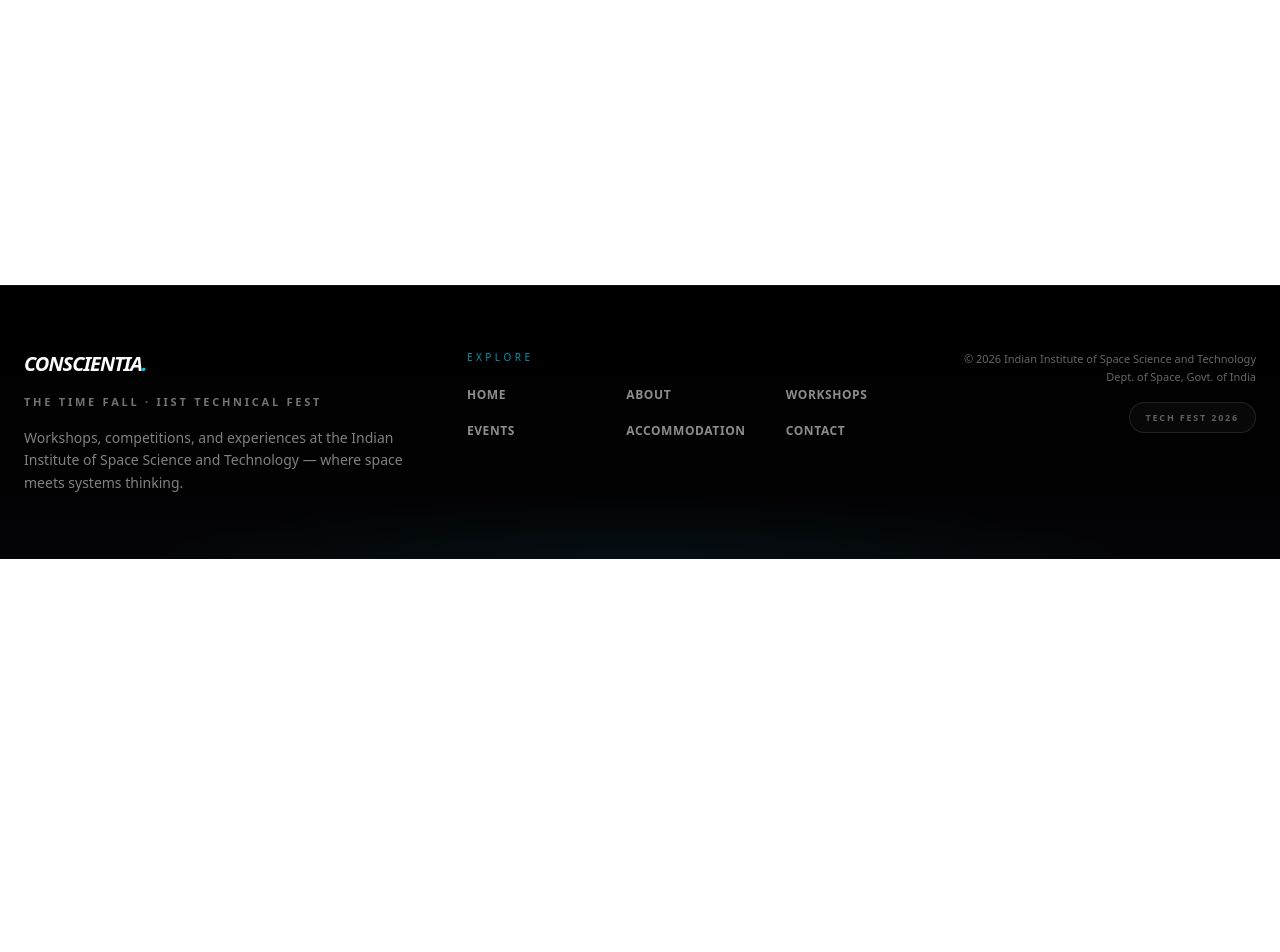
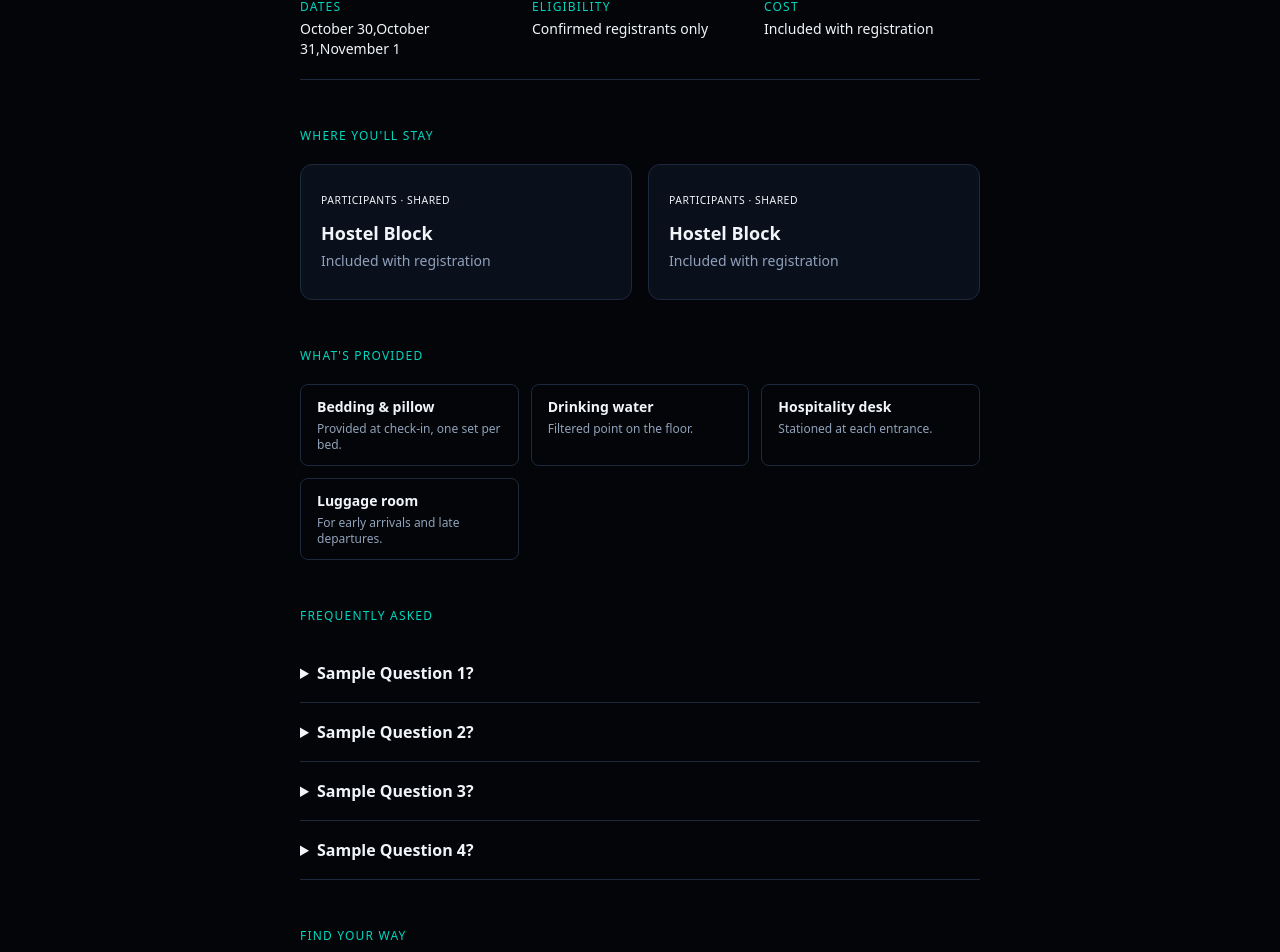
Before and after one commit to kurmananda/conscientia, a Next.js app: page /accommodation in a window 1280 px wide. Before the commit this address had no page. Shown: the part 595-1547 px from the top of the page. Before the commit the page ends 1154 px from the top, so only its background shows below. Built offline with nearby package versions, Linux system fonts and the light colour scheme.

Commit message:
accommodation page

```diff
--- /dev/null
+++ b/src/app/accommodation/page.jsx
@@ -0,0 +1,140 @@
+import SimplePageShell from '../components/SimplePageShell';
+
+export const metadata = {
+  title: 'Accommodation | Conscientia IIST',
+  description: 'Accommodation at Conscientia — the annual technical festival at IIST.',
+};
+
+const stays = [
+  {
+    name: 'Hostel Block',
+    tag: 'Participants · Shared',
+    price: 'Included with registration',
+  },
+  {
+    name: 'Hostel Block',
+    tag: 'Participants · Shared',
+    price: 'Included with registration',
+  },
+];
+
+const facilities = [
+  { label: 'Bedding & pillow', detail: 'Provided at check-in, one set per bed.' },
+  { label: 'Drinking water', detail: 'Filtered point on the floor.' },
+  { label: 'Hospitality desk', detail: 'Stationed at each entrance.' },
+  { label: 'Luggage room', detail: 'For early arrivals and late departures.' },
+];
+
+const faqs = [
+  {
+    q: 'Sample Question 1?',
+    a: 'Sample Answer 1.',
+  },
+  {
+    q: 'Sample Question 2?',
+    a: 'Sample Answer 2.',
+  },
+  {
+    q: 'Sample Question 3?',
+    a: 'Sample Answer 3.',
+  },
+  {
+    q: 'Sample Question 4?',
+    a: 'Sample Answer 4.',
+  },
+];
+
+export default function AccommodationPage() {
+  return (
+    <SimplePageShell
+      title="Accommodation"
+      subtitle="A berth for every traveller who crosses into Time Fall."
+    >
+      <div className="mx-auto max-w-4xl px-5 pb-16 pt-8 text-slate-100">
+        <p className="mb-10 max-w-[60ch] text-base leading-relaxed text-slate-400">
+          Conscientia runs across 3 days, and every participant, speaker, needs somewhere to land in between. Accommodation is arranged in hostel blocks on the IIST campus, a walk away from all event venues — included with your registration.
+        </p>
+
+        <dl className="mb-12 grid grid-cols-1 gap-4 border-y border-slate-800 py-5 sm:grid-cols-3">
+          <div>
+            <dt className="mb-1 font-mono text-xs uppercase tracking-widest text-teal-400">Dates</dt>
+            <dd className="text-sm">October 30,October 31,November 1  </dd>
+          </div>
+          <div>
+            <dt className="mb-1 font-mono text-xs uppercase tracking-widest text-teal-400">Eligibility</dt>
+            <dd className="text-sm">Confirmed registrants only</dd>
+          </div>
+          <div>
+            <dt className="mb-1 font-mono text-xs uppercase tracking-widest text-teal-400">Cost</dt>
+            <dd className="text-sm">Included with registration</dd>
+          </div>
+        </dl>
+
+        <section className="mb-12">
+          <h2 className="mb-5 font-mono text-xs uppercase tracking-widest text-teal-400">
+            Where you&apos;ll stay
+          </h2>
+          <div className="grid grid-cols-1 gap-4 sm:grid-cols-2">
+            {stays.map((s) => (
+              <article
+                key={s.name}
+                className="rounded-xl border border-slate-800 bg-slate-900/60 p-5"
+              >
+                <span className="font-mono text-[0.65rem] uppercase tracking-wider text-fuch-400">
+                  {s.tag}
+                </span>
+                <h3 className="mt-2 text-lg font-semibold">{s.name}</h3>
+                <p className="mt-1 text-sm text-slate-400">{s.capacity}</p>
+                <p className="text-sm text-slate-400">{s.price}</p>
+                <p className="mt-2 text-sm text-slate-200">{s.notes}</p>
+              </article>
+            ))}
+          </div>
+        </section>
+
+
+
+        <section className="mb-12">
+          <h2 className="mb-5 font-mono text-xs uppercase tracking-widest text-teal-400">
+            What&apos;s provided
+          </h2>
+          <ul className="grid grid-cols-1 gap-3 sm:grid-cols-2 lg:grid-cols-3">
+            {facilities.map((f) => (
+              <li
+                key={f.label}
+                className="rounded-lg border border-slate-800 px-4 py-3"
+              >
+                <p className="text-sm font-semibold">{f.label}</p>
+                <p className="mt-1 text-xs text-slate-400">{f.detail}</p>
+              </li>
+            ))}
+          </ul>
+        </section>
+
+        <section className="mb-12">
+          <h2 className="mb-5 font-mono text-xs uppercase tracking-widest text-teal-400">
+            Frequently asked
+          </h2>
+          <div>
+            {faqs.map((f) => (
+              <details key={f.q} className="border-b border-slate-800 py-4">
+                <summary className="cursor-pointer font-semibold outline-offset-4">
+                  {f.q}
+                </summary>
+                <p className="mt-2 text-sm text-slate-400">{f.a}</p>
+              </details>
+            ))}
+          </div>
+        </section>
+
+<section className="mb-12">
+  <h2 className="mb-5 font-mono text-xs uppercase tracking-widest text-teal-400">
+    Find your way
+  </h2>
+  <h1 className='text-2xl'>Closest to Accommodation:  <a className="text-[#6E2E63] font-bold underline" href="https://maps.app.goo.gl/K85EHuA8wq6HsNpK8">IIST Backgate</a></h1>
+  <h1 className='text-2xl'>Closest to Event Venues:   <a className="underline font-bold text-[#6E2E63]" href="https://maps.app.goo.gl/uQpvBDeoWH45nAHJA">IIST Frontgate</a></h1>
+</section>
+      </div>
+    </SimplePageShell>
+  );
+}
--- a/src/app/page.jsx
+++ b/src/app/page.jsx
@@ -1,4 +1,4 @@
-"use client";
+  "use client";
 
 import { motion, useScroll, useTransform, AnimatePresence, } from "framer-motion";
 import { useRef, useState, useCallback, useMemo } from "react";
```
